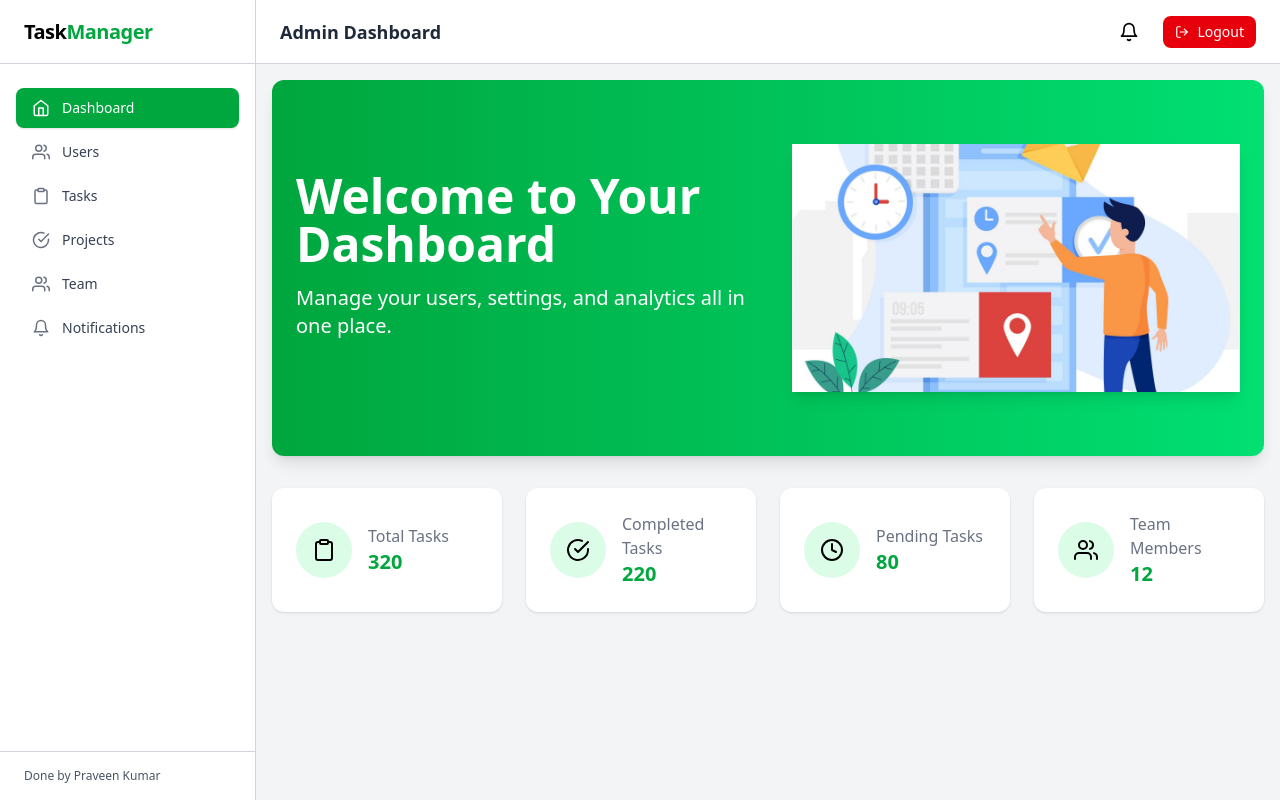
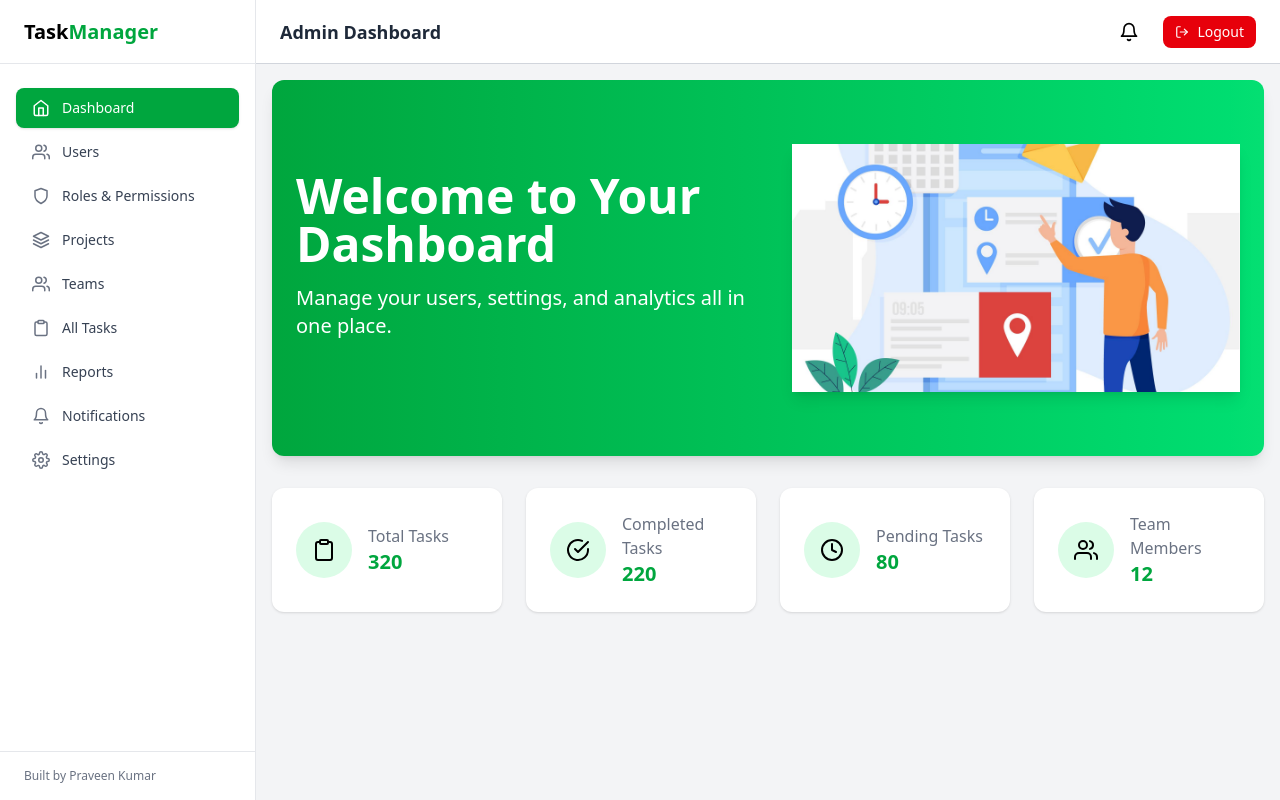
Before and after one commit to Praveen5682/Task-Management-System-Frontend, a React (Vite) app: page / in a window 1280 px wide. Built offline with nearby package versions, Linux system fonts and the light colour scheme.

Commit message:
Updated Menus

```diff
--- a/src/components/layout/Sidebar.jsx
+++ b/src/components/layout/Sidebar.jsx
@@ -6,29 +6,69 @@ import {
   FiCheckCircle,
   FiUsers,
   FiBell,
+  FiSettings,
+  FiShield,
+  FiLayers,
+  FiBarChart2,
+  FiColumns,
+  FiUser,
+  FiCheckSquare,
 } from "react-icons/fi";
 
-const Sidebar = ({ closeSidebar }) => {
+const Sidebar = ({ closeSidebar, role }) => {
   const location = useLocation();
 
-  const menuItems = [
+  /* ===================== MENUS ===================== */
+
+  const adminMenu = [
     { path: "/", label: "Dashboard", icon: FiHome },
     { path: "/users", label: "Users", icon: FiUsers },
-    { path: "/tasks", label: "Tasks", icon: FiClipboard },
-    { path: "/projects", label: "Projects", icon: FiCheckCircle },
-    { path: "/team", label: "Team", icon: FiUsers },
-    {
-      path: "/notifications",
-      label: "Notifications",
-      icon: FiBell,
-    },
+    { path: "/roles", label: "Roles & Permissions", icon: FiShield },
+    { path: "/projects", label: "Projects", icon: FiLayers },
+    { path: "/team", label: "Teams", icon: FiUsers },
+    { path: "/tasks", label: "All Tasks", icon: FiClipboard },
+    { path: "/reports", label: "Reports", icon: FiBarChart2 },
+    { path: "/notifications", label: "Notifications", icon: FiBell },
+    { path: "/settings", label: "Settings", icon: FiSettings },
   ];
 
+  const teamLeadMenu = [
+    { path: "/", label: "Dashboard", icon: FiHome },
+    { path: "/my-team", label: "My Team", icon: FiUsers },
+    { path: "/projects", label: "Projects", icon: FiLayers },
+    { path: "/tasks", label: "Team Tasks", icon: FiClipboard },
+    { path: "/task-board", label: "Task Board", icon: FiColumns },
+    { path: "/reports", label: "Reports", icon: FiBarChart2 },
+    { path: "/notifications", label: "Notifications", icon: FiBell },
+    { path: "/profile", label: "Profile", icon: FiUser },
+  ];
+
+  const employeeMenu = [
+    { path: "/", label: "Dashboard", icon: FiHome },
+    { path: "/my-tasks", label: "My Tasks", icon: FiCheckSquare },
+    { path: "/task-board", label: "Task Board", icon: FiColumns },
+    { path: "/my-projects", label: "Projects", icon: FiLayers },
+    { path: "/notifications", label: "Notifications", icon: FiBell },
+    { path: "/profile", label: "Profile", icon: FiUser },
+  ];
+
+  /* ===================== ROLE SWITCH ===================== */
+
+  // const getMenuByRole = () => {
+  //   if (role === "admin") return adminMenu;
+  //   if (role === "TL") return teamLeadMenu;
+  //   return employeeMenu;
+  // };
+
+  const menuItems = adminMenu;
+
+  /* ===================== UI ===================== */
+
   return (
-    <aside className="w-64 h-full bg-white border-r border-gray-300 flex flex-col">
+    <aside className="w-64 h-full bg-white border-r border-gray-200 flex flex-col">
       {/* Logo */}
-      <div className="h-16 flex items-center px-6 border-b border-gray-300">
-        <h2 className="text-xl font-bold tracking-tight">
+      <div className="h-16 flex items-center px-6 border-b border-gray-200">
+        <h2 className="text-xl font-bold">
           Task<span className="text-green-600">Manager</span>
         </h2>
       </div>
@@ -48,8 +88,7 @@ const Sidebar = ({ closeSidebar }) => {
                   active
                     ? "bg-green-600 text-white shadow-sm"
                     : "text-gray-700 hover:bg-green-50"
-                }
-              `}
+                }`}
             >
               <Icon
                 className={`text-lg ${
@@ -65,8 +104,8 @@ const Sidebar = ({ closeSidebar }) => {
       </nav>
 
       {/* Footer */}
-      <div className="px-6 py-4 border-t border-gray-300 text-xs text-gray-600">
-        Done by Praveen Kumar
+      <div className="px-6 py-4 border-t text-xs text-gray-500 border-gray-200">
+        Built by Praveen Kumar
       </div>
     </aside>
   );
```
